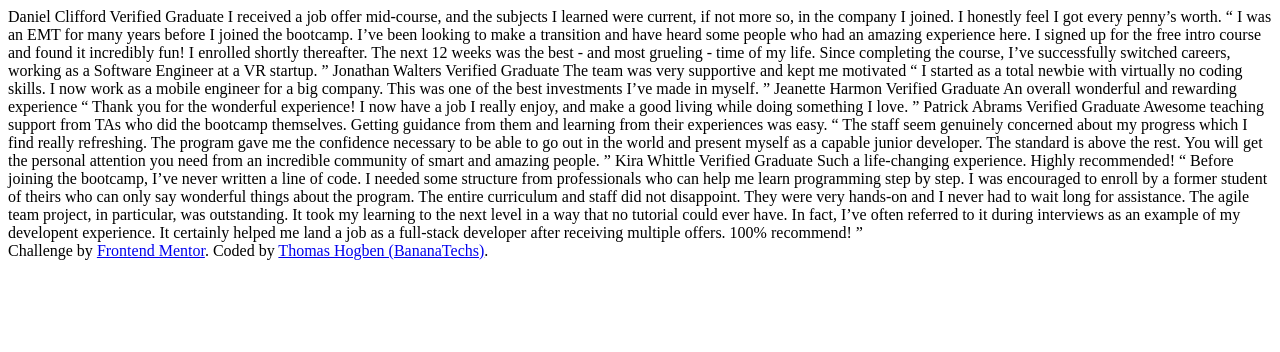
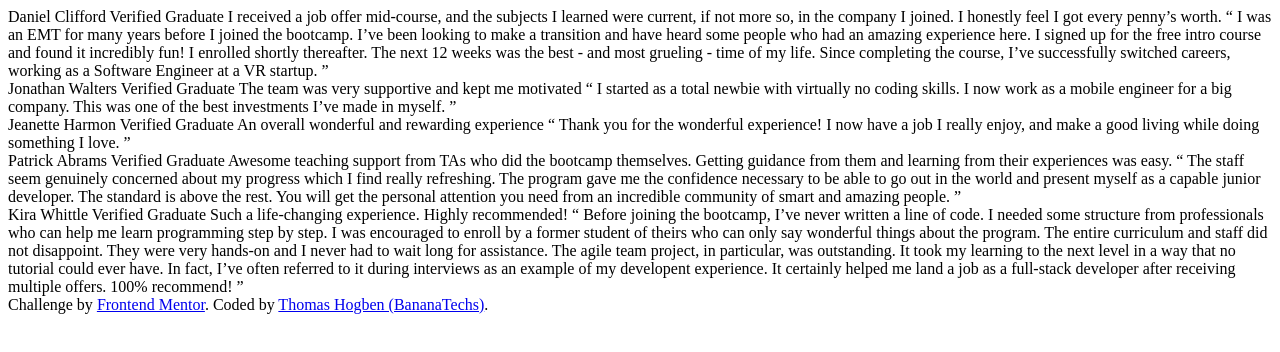
Before and after one commit to BananaTechs/frontend-mentor-testimonial-grid, a plain HTML site: page index.html in a window 1280 px wide. Drawn offline with Linux system fonts and the light colour scheme.

Commit message:
Add html

```diff
--- a/index.html
+++ b/index.html
@@ -10,6 +10,7 @@
 
 </head>
 <body>
+  <div>
     Daniel Clifford
     Verified Graduate
 
@@ -21,7 +22,9 @@
     for the free intro course and found it incredibly fun! I enrolled shortly thereafter.
     The next 12 weeks was the best - and most grueling - time of my life. Since completing
     the course, I’ve successfully switched careers, working as a Software Engineer at a VR startup. ”
+  </div>
 
+  <div>
     Jonathan Walters
     Verified Graduate
 
@@ -29,7 +32,9 @@
 
     “ I started as a total newbie with virtually no coding skills. I now work as a mobile engineer
     for a big company. This was one of the best investments I’ve made in myself. ”
+  </div>
 
+  <div>
     Jeanette Harmon
     Verified Graduate
 
@@ -37,7 +42,9 @@
 
     “ Thank you for the wonderful experience! I now have a job I really enjoy, and make a good living
     while doing something I love. ”
+  </div>
 
+  <div>
     Patrick Abrams
     Verified Graduate
 
@@ -48,7 +55,9 @@
     gave me the confidence necessary to be able to go out in the world and present myself as a capable
     junior developer. The standard is above the rest. You will get the personal attention you need from
     an incredible community of smart and amazing people. ”
+  </div>
 
+  <div>
     Kira Whittle
     Verified Graduate
 
@@ -62,6 +71,7 @@
     could ever have. In fact, I’ve often referred to it during interviews as an example of my developent
     experience. It certainly helped me land a job as a full-stack developer after receiving multiple offers.
     100% recommend! ”
+</div>
 
   <div class="attribution">
     Challenge by <a href="https://www.frontendmentor.io?ref=challenge" target="_blank">Frontend Mentor</a>.
```
Lines whose indentation alone changed are shown as unchanged.
